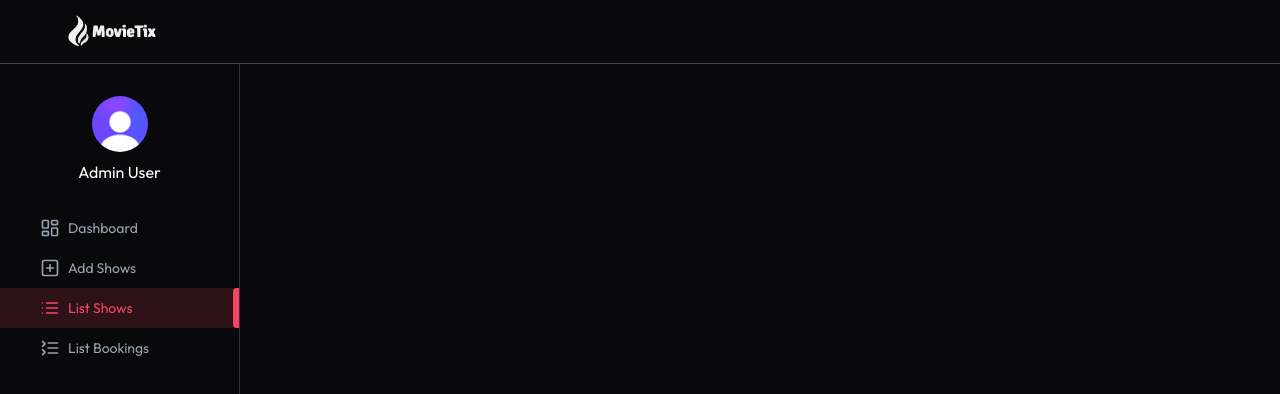
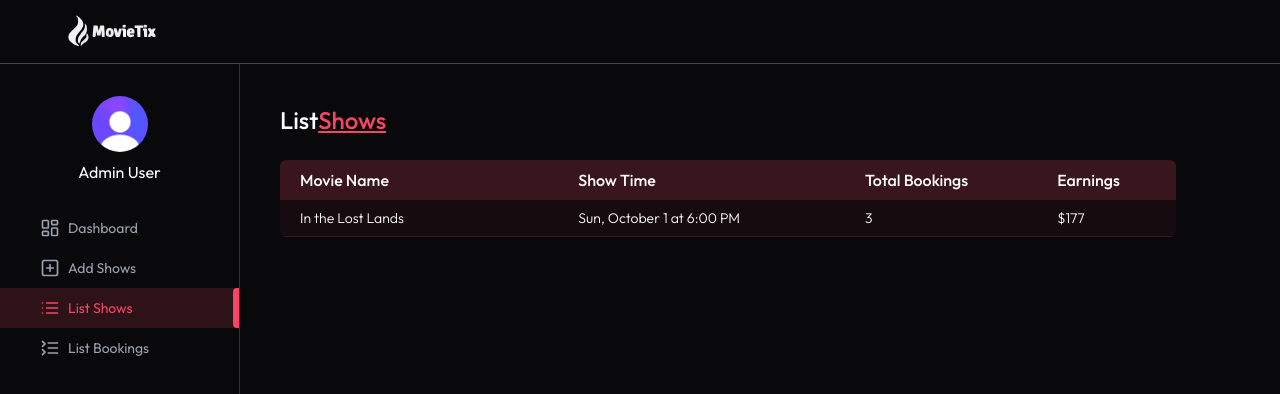
Before and after one commit to VKGarg7/MovieTix, a React (Vite) app in the folder client/: page /admin/list-shows in a window 1280 px wide. Shown: the top 394 px of the page. Built offline with nearby package versions, Linux system fonts and the light colour scheme.

Commit message:
list show page for admin

```diff
--- a/client/src/pages/admin/ListShows.jsx
+++ b/client/src/pages/admin/ListShows.jsx
@@ -1,11 +1,67 @@
-import React from 'react'
+import React, { useEffect, useState } from 'react'
+import { dummyShowsData } from '../../assets/assets';
+import Loading from '../../components/Loading';
+import Title from '../../components/admin/Title';
+import { dateFormat } from "../../lib/dateFomat";
 
 const ListShows = () => {
-  return (
-    <div>
 
-    </div>
-  )
+  const currency = import.meta.env.VITE_CURRENCY;
+
+  const [shows , setShows] = useState([]);
+  const [loading, setLoading] = useState(true);
+
+  const getAllShows = async () => {
+    try{
+      setShows([{
+        movie: dummyShowsData[0],
+        showDateTime: "2023-10-01T18:00:00",
+        showPrice: 59,
+        occupiedSeats: {
+          A1: "user_1",
+          B1: "user_2",
+          C1: "user_3",
+        }
+      }]);
+      setLoading(false);
+    } catch (error) {
+      console.error(error);
+    }
+  }
+
+  useEffect(() => {
+    getAllShows();
+  },[]);
+
+  return !loading ? (
+    <>
+      <Title text1="List" text2="Shows"/>
+      <div className='max-w-4xl mt-6 overflow-x-auto'>
+        <table className='w-full border-collapse rounded-md overflow-hidden text-nowrap'>
+          <thead>
+            <tr className='bg-primary/20 text-left text-white'>
+              <th className='p-2 font-medium pl-5'>Movie Name</th>
+              <th className='p-2 font-medium'>Show Time</th>
+              <th className='p-2 font-medium'>Total Bookings</th>
+              <th className='p-2 font-medium'>Earnings</th>
+            </tr>
+          </thead>
+
+          <tbody className='text-sm font-light'>
+            {shows.map((show , index) => (
+              <tr key={index} className='border-b border-primary/20 bg-primary/5 even:bg-primary/10'>
+                  <td className='p-2 min-w-45 pl-5'>{show.movie.title}</td>
+                  <td className='p-2'>{dateFormat(show.showDateTime)}</td>
+                  <td className='p-2'>{Object.keys(show.occupiedSeats).length}</td>
+                  <td className='p-2'>{currency}{Object.keys(show.occupiedSeats).length * show.showPrice}</td>
+              </tr>
+            ) )}
+          </tbody>
+
+        </table>
+      </div>
+    </>
+  ) : <Loading />;
 }
 
 export default ListShows
```
